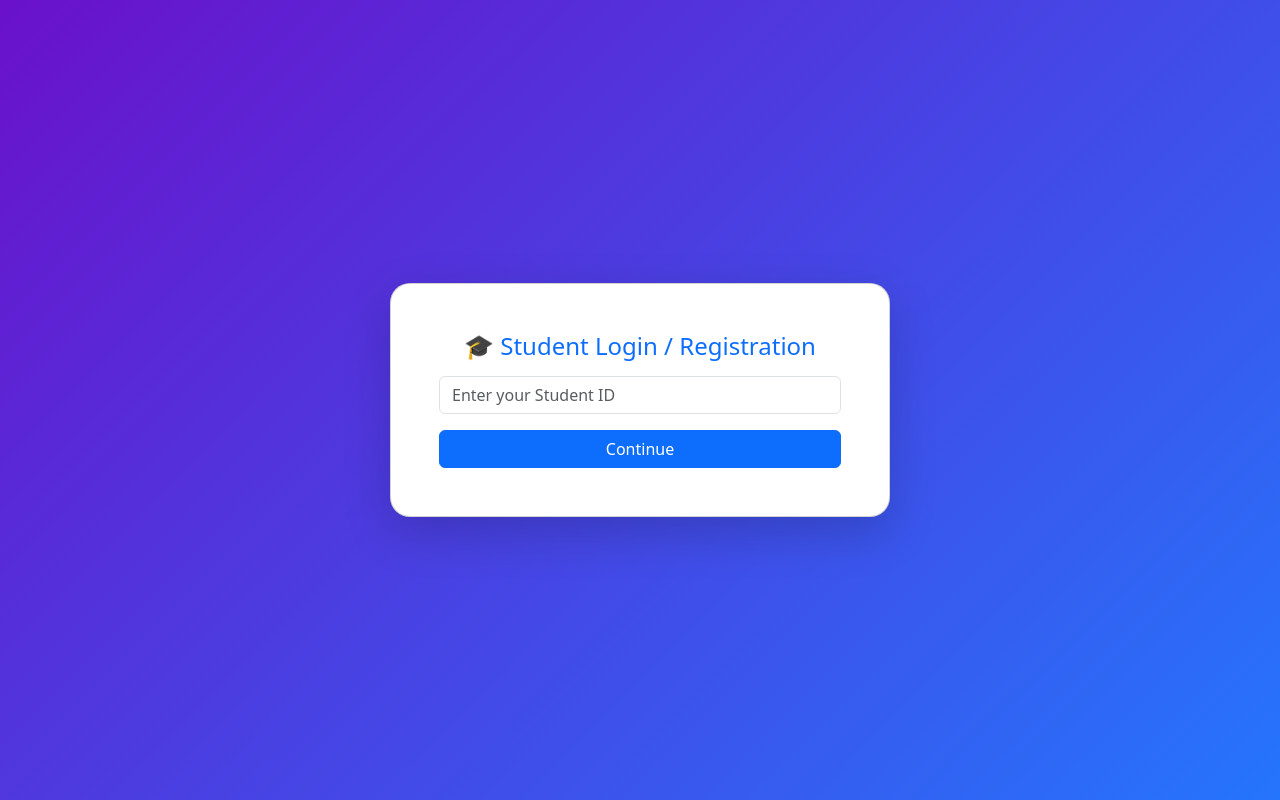
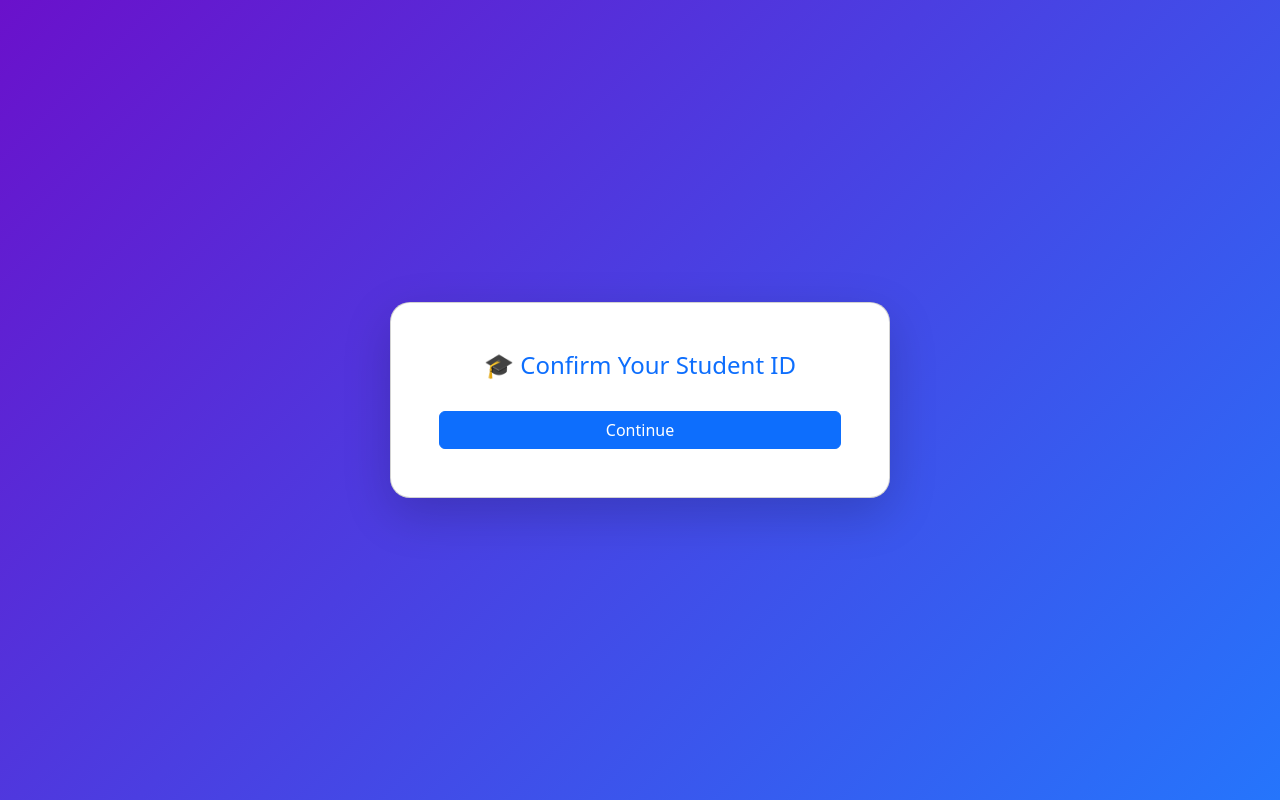
Before and after one commit to sanyamverma1/student-app, a React (Create React App) app in the folder frontend/: page /form in a window 1280 px wide. Built offline with nearby package versions, Linux system fonts and the light colour scheme.

Commit message:
login and cofirmation page refinement completed

```diff
--- a/frontend/src/components/Login.js
+++ b/frontend/src/components/Login.js
@@ -19,9 +19,10 @@ function Login() {
         return;
       }
 
-      if (email === "user@student.edu" && password === "123456") {
+      if (email === "123@student.edu" && password === "123456") {
         alert("Student login successful!");
-        navigate("/student-form");
+        const studentId = email.split("@")[0];
+        navigate("/student-form", { state: { studentId } });
         return;
       }
     }
--- a/frontend/src/components/StudentForm.js
+++ b/frontend/src/components/StudentForm.js
@@ -1,12 +1,15 @@
 import React, { useState } from "react";
+import { useLocation } from "react-router-dom";
 import axios from "axios";
 import DatePicker from "react-datepicker";
 import "react-datepicker/dist/react-datepicker.css";
 import "bootstrap/dist/css/bootstrap.min.css";
 
 function StudentForm() {
+  const location = useLocation();
+  const studentIdFromLogin = location.state?.studentId || "";
+  const [studentIdInput, setStudentIdInput] = useState(studentIdFromLogin);
   const [step, setStep] = useState("check");
-  const [studentIdInput, setStudentIdInput] = useState("");
   const [form, setForm] = useState({
     firstName: "",
     lastName: "",
@@ -27,12 +30,13 @@ function StudentForm() {
 
   // ✅ Step 1: Check student ID
   const handleCheckStudent = async () => {
+    console.log("DEBUG studentIdInput:", studentIdInput);
     if (!studentIdInput.trim())
       return alert("Please enter your student ID to continue");
 
     try {
       const res = await axios.post("http://localhost:5000/api/check-student", {
-        email: studentIdInput, // backend uses email field, but we’re treating ID as unique login
+        studentId: studentIdInput, // backend uses email field, but we’re treating ID as unique login
       });
 
       if (res.data.exists) {
@@ -114,14 +118,8 @@ function StudentForm() {
           className="card p-5 shadow-lg text-center"
           style={{ maxWidth: "500px", width: "100%", borderRadius: "20px" }}
         >
-          <h4 className="text-primary mb-3">🎓 Student Login / Registration</h4>
-          <input
-            type="text"
-            className="form-control mb-3"
-            placeholder="Enter your Student ID"
-            value={studentIdInput}
-            onChange={(e) => setStudentIdInput(e.target.value)}
-          />
+          <h4 className="text-primary mb-3">🎓 Confirm Your Student ID</h4>
+          <p className="fs-5 fw-bold text-dark mb-3">{studentIdInput}</p>
           <button className="btn btn-primary w-100" onClick={handleCheckStudent}>
             Continue
           </button>
```
Also changed, not shown: 1 other file (tests, documents, lock files or other folders).
